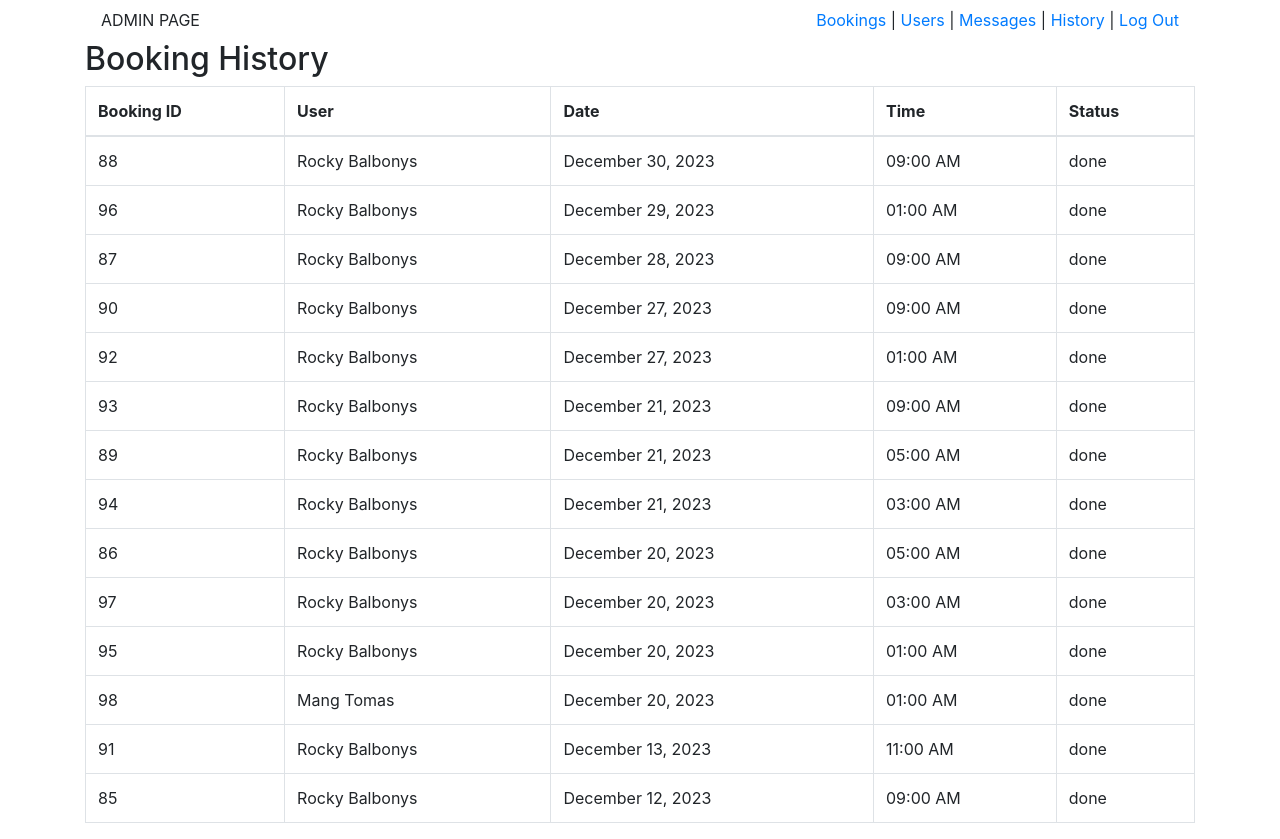
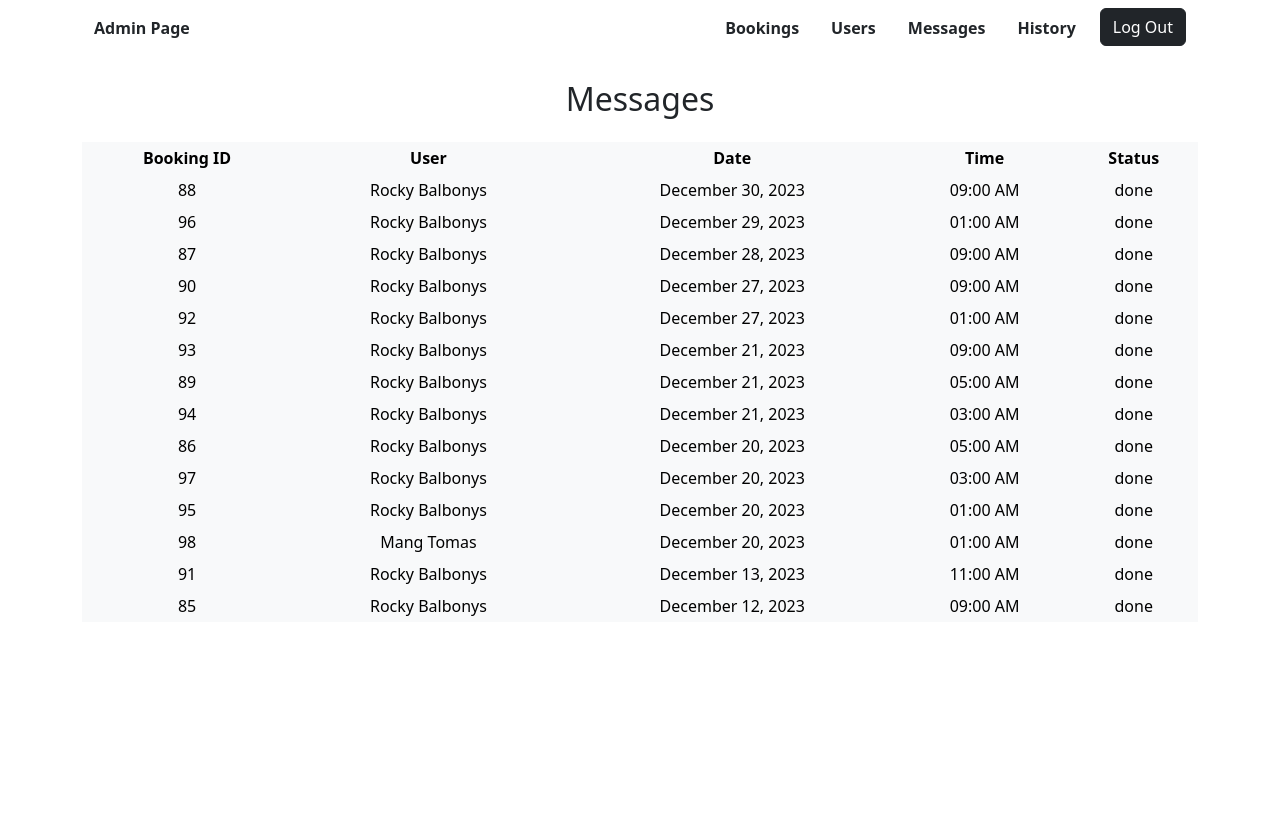
Before and after one commit to RockyBalbonys/SalonAppointmentSystem, a PHP site: page /history.php in a window 1280 px wide. After the commit the page ends 616 px from the top, so only its background shows below. Run offline with PHP 8.4, Linux system fonts and the light colour scheme; a user stored in the database is signed in; data comes from the database, SQL or seed files in the repository.

Commit message:
added UI to history page

```diff
--- a/admin/history.php
+++ b/admin/history.php
@@ -11,18 +11,42 @@
     <meta charset="UTF-8">
     <meta name="viewport" content="width=device-width, initial-scale=1.0">
     <title>Booking History</title>
-    <link href="https://stackpath.bootstrapcdn.com/bootstrap/4.5.2/css/bootstrap.min.css" rel="stylesheet">
+    <link href="https://cdn.jsdelivr.net/npm/bootstrap@5.3.2/dist/css/bootstrap.min.css" rel="stylesheet" integrity="sha384-T3c6CoIi6uLrA9TneNEoa7RxnatzjcDSCmG1MXxSR1GAsXEV/Dwwykc2MPK8M2HN" crossorigin="anonymous">
     <script src="https://code.jquery.com/jquery-3.5.1.min.js"></script>
 </head>
 <body>
     <div class="container">
-             <nav class="navbar">
-                <div class="nav-item">ADMIN PAGE</div>
-                <div class="nav-item"><a href  ="adminpage.php">Bookings</a> | <a href  ="users.php">Users</a> | <a href  ="messages.php">Messages</a> | <a href  ="history.php">History</a> | <a href="logout.php">Log Out</a></div>
+    <nav class="navbar navbar-expand-md navbar-light">
+                <div class="container-lg">
+                    <span class="fw-bold text-dark align-center justify-content-start d-none d-md-inline">
+                    Admin Page
+                </span>
+            <div class="justify-content-end d-none d-sm-inline">
+                <ul class="nav justify-content-end">
+                    <li class="nav-item text-dark">
+                        <a class="nav-link text-dark fw-bold" href="adminpage.php">Bookings</a>
+                    </li>
+                    <li class="nav-item">
+                        <a class="nav-link text-dark fw-bold" href="users.php">Users</a>
+                    </li>
+                    <li class="nav-item">
+                        <a class="nav-link text-dark fw-bold" href="messages.php">Messages</a>
+                    </li>
+                    <li class="nav-item">
+                        <a class="nav-link text-dark fw-bold" href="history.php">History</a>
+                    </li>
+                    <li class="nav-item ms-2 d-none d-md-inline">
+                        <a class="btn btn-dark" href="logout.php">Log Out</a>
+                    </li>
+                </ul>
+            </div>
+                </div>
             </nav>
-            <div class="h2">
-                Booking History
+
+            <div class="text-center mt-4 mb-4">
+                <h2>Messages</h2>
             </div>
+
             <div>
             <?php
     // SELECT query
@@ -39,7 +63,7 @@
         echo "Error fetching appointments: " . mysqli_error($conn);
     } else {
         // Output the table for SELECT results
-        echo '<table class="table table-bordered" id="bookingTable">
+        echo '<table class="table table-sm table-hover table-light table-borderless text-center" id="bookingTable">
                     <thead>
                         <tr>
                             <th>Booking ID</th>
@@ -105,6 +129,8 @@
             });
         });
     </script>
+    <script src="https://cdn.jsdelivr.net/npm/bootstrap@5.3.2/dist/js/bootstrap.bundle.min.js" integrity="sha384-C6RzsynM9kWDrMNeT87bh95OGNyZPhcTNXj1NW7RuBCsyN/o0jlpcV8Qyq46cDfL" crossorigin="anonymous"></script>
+
 </body>
 </html>
 <?php
--- a/admin/messages.php
+++ b/admin/messages.php
@@ -11,7 +11,7 @@ if (!isset($_SESSION["admin_username"])) {
 <head>
     <meta charset="UTF-8">
     <meta name="viewport" content="width=device-width, initial-scale=1.0">
-    <title>Salon Admin</title>
+    <title>Messages</title>
     <link href="https://cdn.jsdelivr.net/npm/bootstrap@5.3.2/dist/css/bootstrap.min.css" rel="stylesheet" integrity="sha384-T3c6CoIi6uLrA9TneNEoa7RxnatzjcDSCmG1MXxSR1GAsXEV/Dwwykc2MPK8M2HN" crossorigin="anonymous">
     <script src="https://code.jquery.com/jquery-3.5.1.min.js"></script>
 </head>
```
